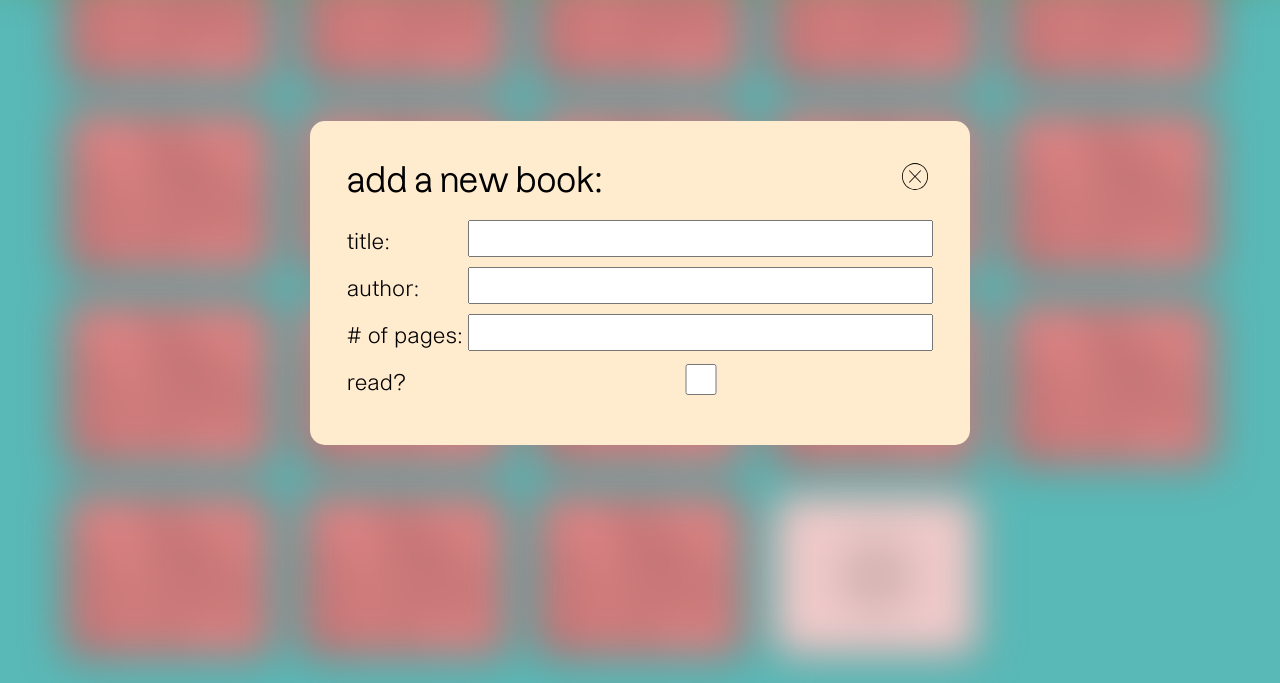
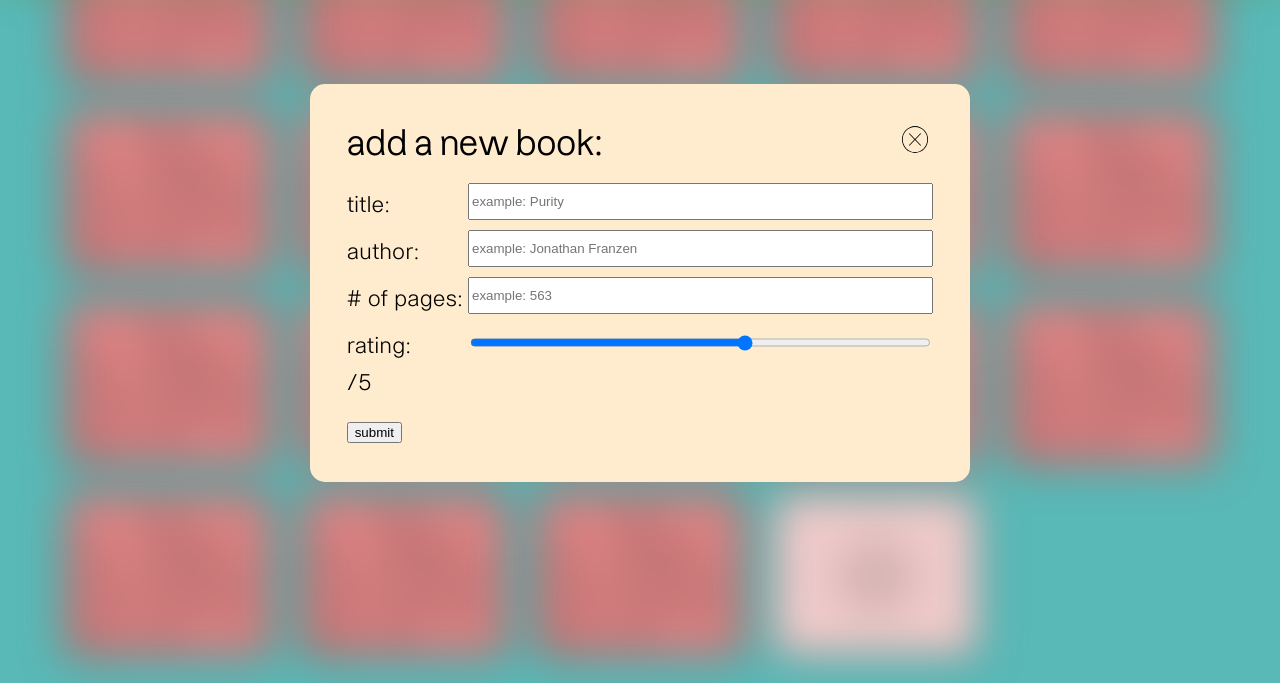
Before and after one commit to seanstephenbrian/book-log, a plain HTML site: page index.html in a window 1280 px wide. Both pictures are taken after a click on the picture 875 px from the left and 1221 px from the top of the page. Shown: the part 647-1330 px from the top of the page. Drawn offline with Linux system fonts and the light colour scheme.

Commit message:
Show user rating when they change slider value

```diff
--- a/index.html
+++ b/index.html
@@ -15,24 +15,26 @@
             <form action="" method="post">
                 <div class="form-title">
                     <p>add a new book:</p>
-                    <img src="img/svg/close.svg" alt="Close the Add Book form" onclick="closeAddBookForm()">
+                    <img src="img/svg/close.svg" alt="Close the form" onclick="closeAddBookForm()">
                 </div>
                 <div class="form-element">
                     <label for="title">title:</label>
-                    <input type="text" name="title" id="title" required></input>
+                    <input type="text" name="title" id="title" placeholder="example: Purity" required></input>
                 </div>
                 <div class="form-element">
                     <label for="author">author:</label>
-                    <input type="text" name="author" id="author" required></input>
+                    <input type="text" name="author" id="author" placeholder="example: Jonathan Franzen"required></input>
                 </div>
                 <div class="form-element">
                     <label for="pages"># of pages:</label>
-                    <input type="text" name="pages" id="pages" required></input>
+                    <input type="number" name="pages" id="pages" placeholder="example: 563" required></input>
                 </div>
                 <div class="form-element">
-                    <label for="read">read?</label>
-                    <input type="checkbox" name="read" id="read" value="read" required></input>
+                    <label for="rating">rating:</label>
+                    <input type="range" name="rating" id="rating" min="0" max="5" step="1"></input>
+                    <div><span class="user-rating"></span>/5</div>
                 </div>
+                <button type="submit">submit</button>
             </form>
         </div>
     </div>
--- a/script.js
+++ b/script.js
@@ -87,3 +87,9 @@ function closeAddBookForm() {
     const addBookForm = document.querySelector('.add-book-form');
     addBookForm.classList.add('hide');
 }
+
+const ratingSelector = document.querySelector('#rating');
+ratingSelector.addEventListener('change', () => {
+    const userRating = document.querySelector('.user-rating');
+    userRating.textContent = ratingSelector.value;
+});
```
